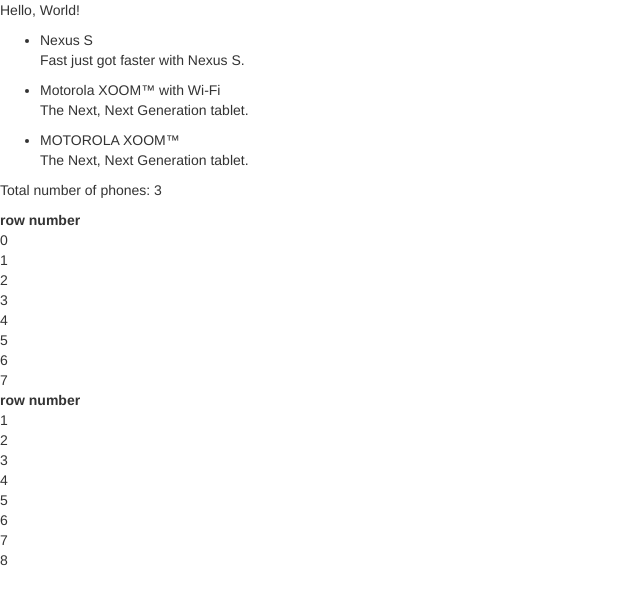
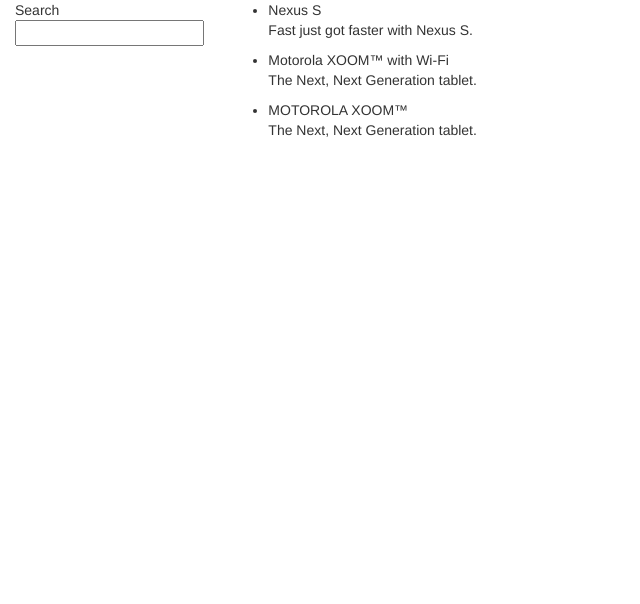
Before and after one commit to tonirilix/test-PhoneCat-Tutorial-App, a website: page app/index.html in a window 1280 px wide. Shown: the whole page, without its empty margins (0-640 px from the left). Drawn offline with nearby package versions, Linux system fonts and the light colour scheme.

Commit message:
Adding a filter

```diff
--- a/app/index.html
+++ b/app/index.html
@@ -1,33 +1,32 @@
 <!doctype html>
-<html lang="en" ng-app="phonecatApp">
+<html lang="en" ng-app="phonecatApp" ng-controller="PhoneListCtrl">
 <head>
 	<meta charset="utf-8">
-	<title>My HTML File</title>
+	<title ng-bind-template="Google Phone Gallery: {{query}}">Google Phone Gallery</title>
 	<link rel="stylesheet" href="bower_components/bootstrap/dist/css/bootstrap.css">
 	<link rel="stylesheet" href="css/app.css">
 	<script src="bower_components/angular/angular.js"></script>
 	<script type="text/javascript" src="js/controllers.js"></script>
 </head>
-<body ng-controller="PhoneListCtrl">
-	<p>Hello, {{name}}!</p>
-	<ul>
-		<li ng-repeat="phone in phones">
-			<span>{{phone.name}}</span>
-			<p>
-				{{phone.snippet}}
-			</p>
-		</li>
-	</ul>
-	<p>Total number of phones: {{phones.length}}</p>
+<body>
 
-	<table>
-		<tr><th>row number</th></tr>
-		<tr ng-repeat="i in [0, 1, 2, 3, 4, 5, 6, 7]"><td>{{i}}</td></tr>
-	</table>
-
-	<table>
-		<tr><th>row number</th></tr>
-		<tr ng-repeat="i in [0, 1, 2, 3, 4, 5, 6, 7]"><td>{{i+1}}</td></tr>
-	</table>
+	<div class="container-fluid">
+		<div class="row">
+			<div class="col-md-2">
+				<!-- Sidebar content -->
+				Search <input ng-model="query">
+			</div>
+			<div class="col-md-10">
+				<ul class="phones">
+					<li ng-repeat="phone in phones | filter:query">
+					<span>{{phone.name}}</span>
+					<p>
+						{{phone.snippet}}
+					</p>
+				</li>
+			</ul>
+		</div>
+	</div>
+</div>
 </body>
 </html>
```
Also changed, not shown: test/e2e/scenarios.js (+22 -4 lines).
